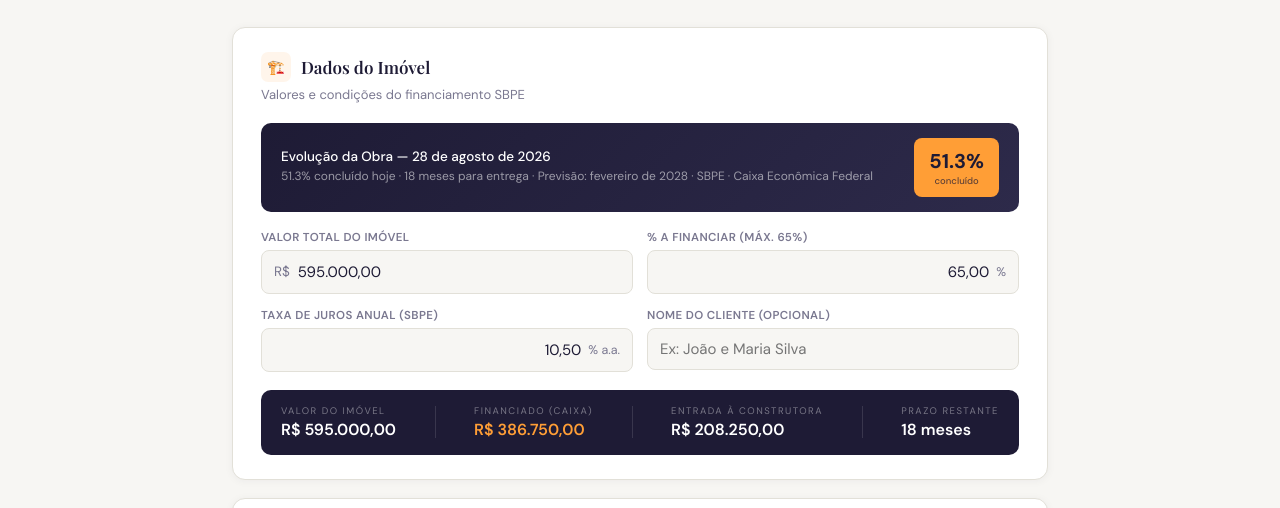
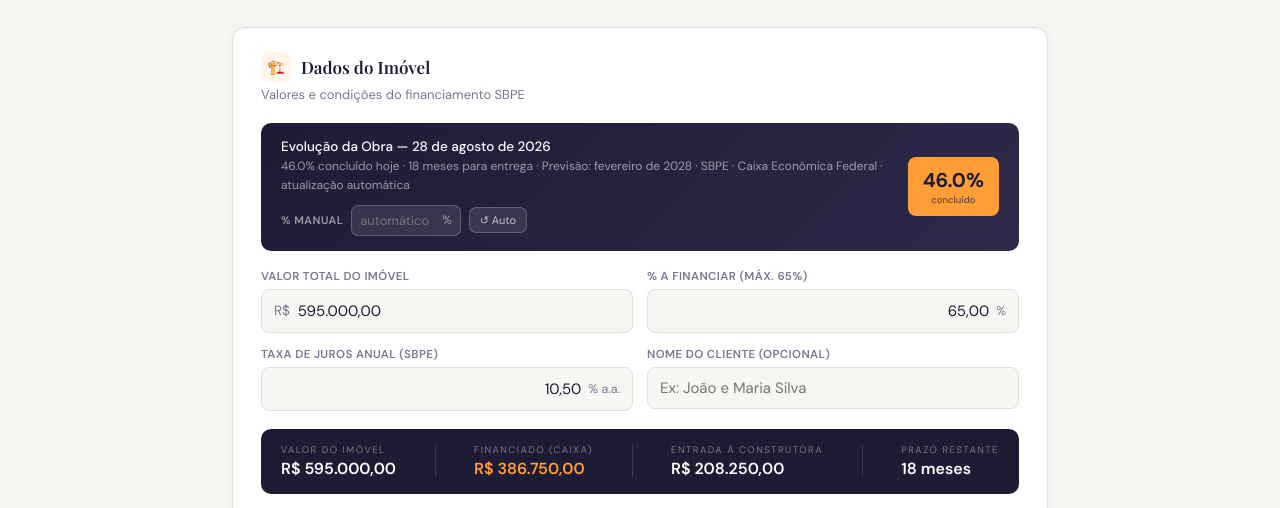
Before and after one commit to uweradloff/simulador-zelt, a plain HTML site: page index.html in a window 1280 px wide. Shown: the part 220-728 px from the top of the page. Drawn offline with nearby package versions, Linux system fonts and the light colour scheme.

Commit message:
Add files via upload

```diff
--- a/index.html
+++ b/index.html
@@ -225,6 +225,20 @@ tfoot td.or{color:var(--orange);}
       <div class="obra-i">
         <h4 id="ob-tit">Evolução da Obra</h4>
         <p id="ob-desc">—</p>
+        <div style="display:flex;align-items:center;gap:8px;margin-top:10px;">
+          <label style="color:rgba(255,255,255,.55);font-size:11px;letter-spacing:.5px;text-transform:uppercase;margin:0;white-space:nowrap;">% manual</label>
+          <div style="display:flex;align-items:center;background:rgba(255,255,255,.1);border:1px solid rgba(255,255,255,.2);border-radius:7px;overflow:hidden;">
+            <input type="text" id="percManualFmt" placeholder="automático" inputmode="numeric"
+              style="width:90px;border:none;background:transparent;padding:6px 8px;font-size:13px;font-family:'DM Sans',sans-serif;color:#fff;outline:none;"
+              oninput="onPercManualInput(this.value)"
+            >
+            <span style="color:rgba(255,255,255,.5);font-size:12px;padding:0 8px 0 0;">%</span>
+          </div>
+          <button onclick="resetPercManual()" title="Restaurar automático"
+            style="background:rgba(255,255,255,.1);border:1px solid rgba(255,255,255,.2);color:rgba(255,255,255,.7);font-size:11px;padding:5px 10px;border-radius:7px;cursor:pointer;font-family:'DM Sans',sans-serif;white-space:nowrap;">
+            ↺ Auto
+          </button>
+        </div>
       </div>
       <div class="obra-b"><span id="ob-perc">—</span><small>concluído</small></div>
     </div>
@@ -373,14 +387,20 @@ tfoot td.or{color:var(--orange);}
 
 <script>
 // OBRA: Fev/2026=35%, Fev/2028=100% (24 meses, +2.708%/mês)
-const OBRA_REF   = new Date(2026,1,1);
-const OBRA_MESES = 24;
-const OBRA_P0    = 35;
-const P_MES      = (100 - OBRA_P0) / OBRA_MESES; // 2.7083...
+const OBRA_REF   = new Date(2026,7,1);  // Agosto/2026
+const OBRA_MESES = 18;                // Ago/2026 → Fev/2028
+const OBRA_P0    = 46;                // 46% em Ago/2026
+const P_MES      = (100 - OBRA_P0) / OBRA_MESES; // ~3.0%/mês
+
+// % manual sobrepõe o automático quando definido
+let _percManual = null; // null = usa automático
 const TODAY      = new Date();
 
 function diffM(a,b){ return (b.getFullYear()-a.getFullYear())*12+(b.getMonth()-a.getMonth()); }
-function percHoje(){ return Math.min(100, OBRA_P0 + P_MES * Math.max(0, diffM(OBRA_REF, TODAY))); }
+function percHoje(){
+  if(_percManual !== null) return _percManual;
+  return Math.min(100, OBRA_P0 + P_MES * Math.max(0, diffM(OBRA_REF, TODAY)));
+}
 function mesesRestantes(){
   const e = new Date(OBRA_REF);
   e.setMonth(e.getMonth() + OBRA_MESES);
@@ -450,14 +470,31 @@ function updRes(){
   updFech();
 }
 
+function onPercManualInput(val){
+  const digits = val.replace(/[^\d,]/g,'');
+  document.getElementById('percManualFmt').value = digits;
+  const n = parseFloat(digits.replace(',','.'));
+  if(!isNaN(n) && n >= 0 && n <= 100){
+    _percManual = n;
+  } else if(digits === ''){
+    _percManual = null;
+  }
+  updObra();
+}
+function resetPercManual(){
+  _percManual = null;
+  document.getElementById('percManualFmt').value = '';
+  updObra();
+}
 function updObra(){
   const po=percHoje(), mr=mesesRestantes();
   const e=new Date(OBRA_REF); e.setMonth(e.getMonth()+OBRA_MESES);
   document.getElementById('ob-tit').textContent='Evolução da Obra — '+fmtDC(TODAY);
+  const fonte = _percManual !== null ? ' · ⚠️ valor manual' : ' · atualização automática';
   document.getElementById('ob-desc').textContent=
     po.toFixed(1)+'% concluído hoje · '+mr+' meses para entrega · Previsão: '+
     e.toLocaleDateString('pt-BR',{month:'long',year:'numeric'})+
-    ' · SBPE · Caixa Econômica Federal';
+    ' · SBPE · Caixa Econômica Federal'+fonte;
   document.getElementById('ob-perc').textContent=po.toFixed(1)+'%';
   document.getElementById('hdrDate').textContent=fmtDC(TODAY);
 }
```
